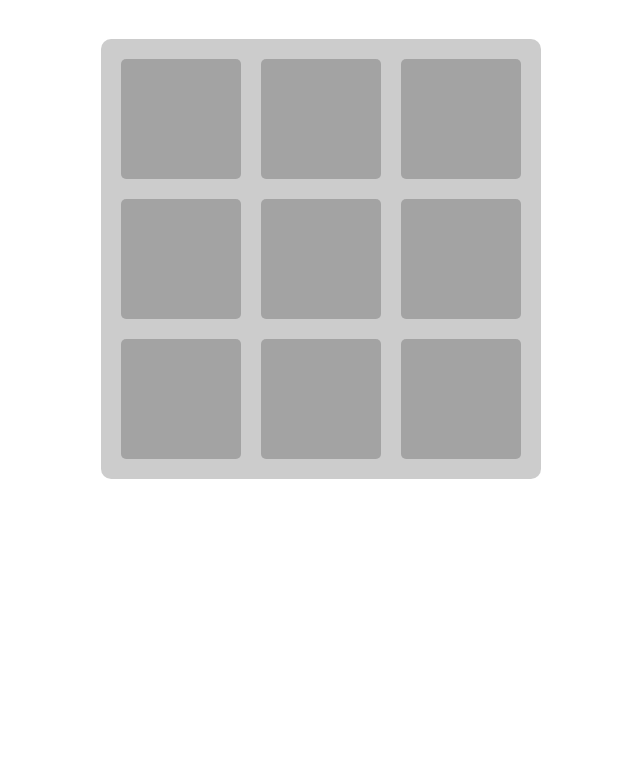
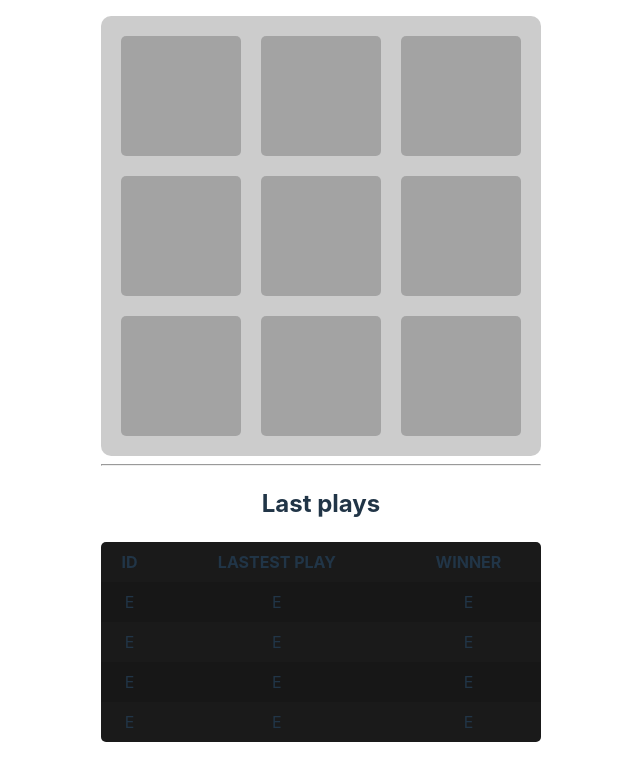
Before and after one commit to Ozcaar/tic-tac-toe, a website built with Vite: page index.html in a window 1280 px wide. Shown: the part 141-915 px from the top of the page, without its empty margins (319-959 px from the left). Before the commit the page ends 800 px from the top, so only its background shows below. Built offline with nearby package versions, Linux system fonts and the light colour scheme.

Commit message:
Created the design of the game history table

```diff
--- a/consts.js
+++ b/consts.js
@@ -2,7 +2,7 @@ import $ from "jquery";
 
 // When this function is called retuns an array of arrays
 // with all the elements in 0's
-export function BOARD() {
+export function emptyBoard() {
     return [
         [0, 0, 0],
         [0, 0, 0],
@@ -26,3 +26,4 @@ export const TURN = {
 
 // DOM elements
 export const GAME_CONTAINER = $(".game-container");
+export const TURN_TITLE = $("#turn-title");
--- a/events.js
+++ b/events.js
@@ -1,13 +1,15 @@
 import $ from "jquery";
-import { GAME_CONTAINER } from "./consts"; // DOM elements constants
-import { BOARD, TURN } from "./consts";
+import { GAME_CONTAINER, TURN_TITLE } from "./consts"; // DOM elements constants
+import { emptyBoard, TURN } from "./consts";
+
+var currentBoard;
 
 function resetBoard() {
     // Delete and create again the board in blank
-    currentBoard = new BOARD;
+    currentBoard = new emptyBoard();
     GAME_CONTAINER.html("");
-    for (var i = 0; i < 9; i++) {
-        GAME_CONTAINER.append(`<div class="element-game-box" position="${i}"></div>`);
+        for (var i = 0; i < 9; i++) {
+            GAME_CONTAINER.append(`<div class="element-game-box" position="${i}"></div>`);
     }
 }
 
@@ -32,14 +34,16 @@ function checkWinner(board, playerTurn) {
         Swal.fire({ // Alert from SweetAlert2
             imageUrl: "./public/imgs/emoji-party.png",
             title: `Player ${playerTurn} wins!`
+        }).then(function () {
+            resetBoard();
         });
-        resetBoard();
     }
 }
 
 // Wait for DOM loads
 $(function () {
     var playerTurn = 1; // Sets the current turn to player 1
+    currentBoard = new emptyBoard();
     // Event when the user click´s an element_game_box
     $(GAME_CONTAINER).on("click", ".element-game-box", function () {
         // Operations to calculate the position of the element_game_box
@@ -47,6 +51,8 @@ $(function () {
         var posX = attrPosition % 3;
         var posY = Math.floor(attrPosition / 3);
 
+        // Verfy if the clicked box is not selected, and if it is not selected
+        // put the mark of the player in turn and check if wins
         if (currentBoard[posY][posX] === 0) {
             $(this).addClass(TURN[playerTurn].className);
             $(this).html(TURN[playerTurn].mark);
@@ -55,6 +61,7 @@ $(function () {
             checkWinner(currentBoard, playerTurn);
 
             playerTurn === 1 ? playerTurn = 2 : playerTurn = 1;
+            TURN_TITLE.text(`Player ${playerTurn}'s Turn`);
         }
     });
 });
--- a/index.html
+++ b/index.html
@@ -8,6 +8,10 @@
   </head>
   <body>
     <div id="app">
+
+      <header>
+        <h1 id="turn-title">Player 1's Turn</h1>
+      </header>
 
       <!-- Playing area -->
       <div class="game-container grid">
@@ -24,6 +28,36 @@
         <div class="element-game-box" position="8"></div>
       </div>
 
+      <hr>
+      <h2>Last plays</h2>
+
+      <table>
+        <tr>
+          <th>ID</th>
+          <th>LASTEST PLAY</th>
+          <th>WINNER</th>
+        </tr>
+        <tr>
+          <td>E</td>
+          <td>E</td>
+          <td>E</td>
+        </tr>
+        <tr>
+          <td>E</td>
+          <td>E</td>
+          <td>E</td>
+        </tr>
+        <tr>
+          <td>E</td>
+          <td>E</td>
+          <td>E</td>
+        </tr>
+        <tr>
+          <td>E</td>
+          <td>E</td>
+          <td>E</td>
+        </tr>
+      </table>
 
     </div>
     <div class="bs-primary"></div>
--- a/style.css
+++ b/style.css
@@ -145,3 +145,29 @@ button:focus-visible {
 .player-2-selected {
   background-color: blue;
 }
+
+/* Table styles */
+
+table {
+  width: 100%;
+
+  border-collapse: collapse;
+  border-radius: 5px;
+  background-color: #1a1a1a;
+}
+
+td, th {
+  /* border: 1px solid #ddd; */
+  padding: 8px;
+}
+
+tr:hover {
+  background-color: rgba(0, 0, 0, 0.20);
+  cursor: pointer;
+  transition: all 100ms;
+  box-shadow: 0 0 10px rgba(0, 0, 0, 0.20);
+}
+
+tr:nth-child(even) {
+  background-color: rgba(0, 0, 0, 0.10);
+}
```
Also changed, not shown: public/imgs/dizzy-face-emoji.png (added).
